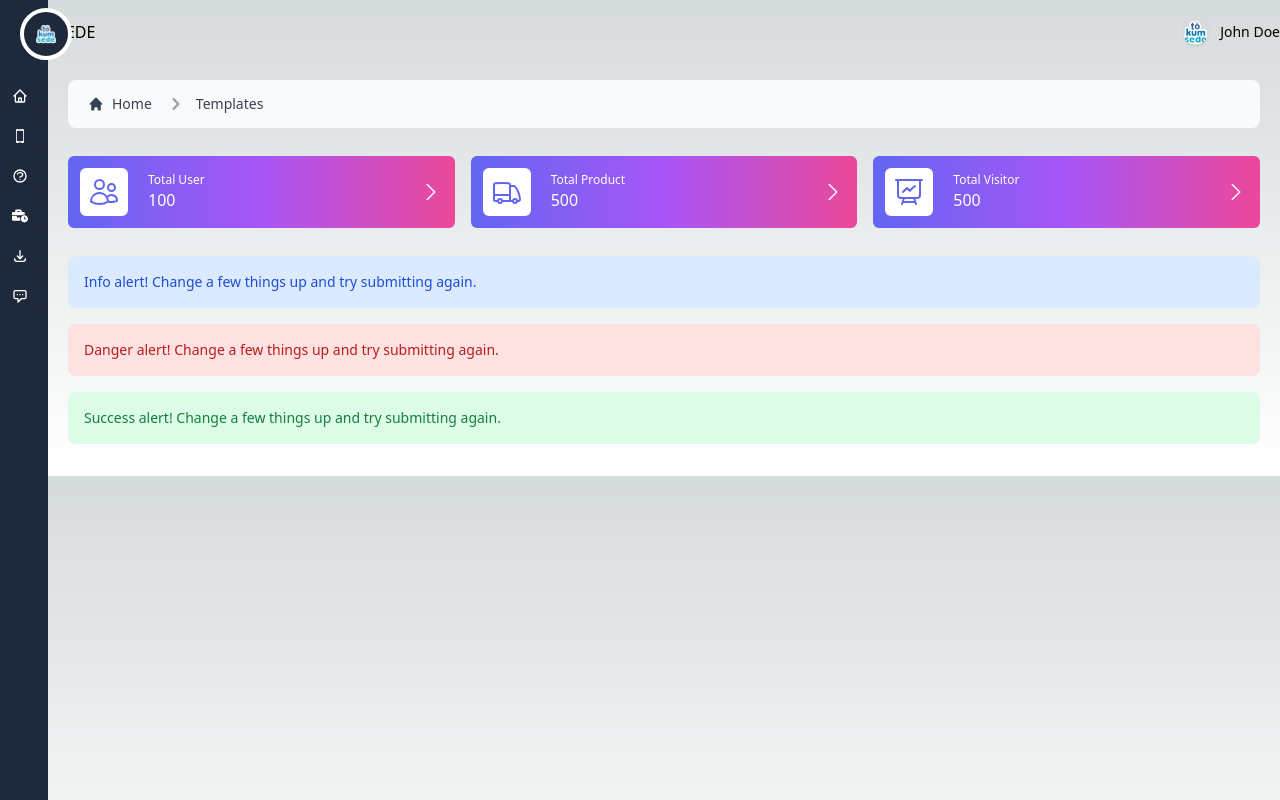
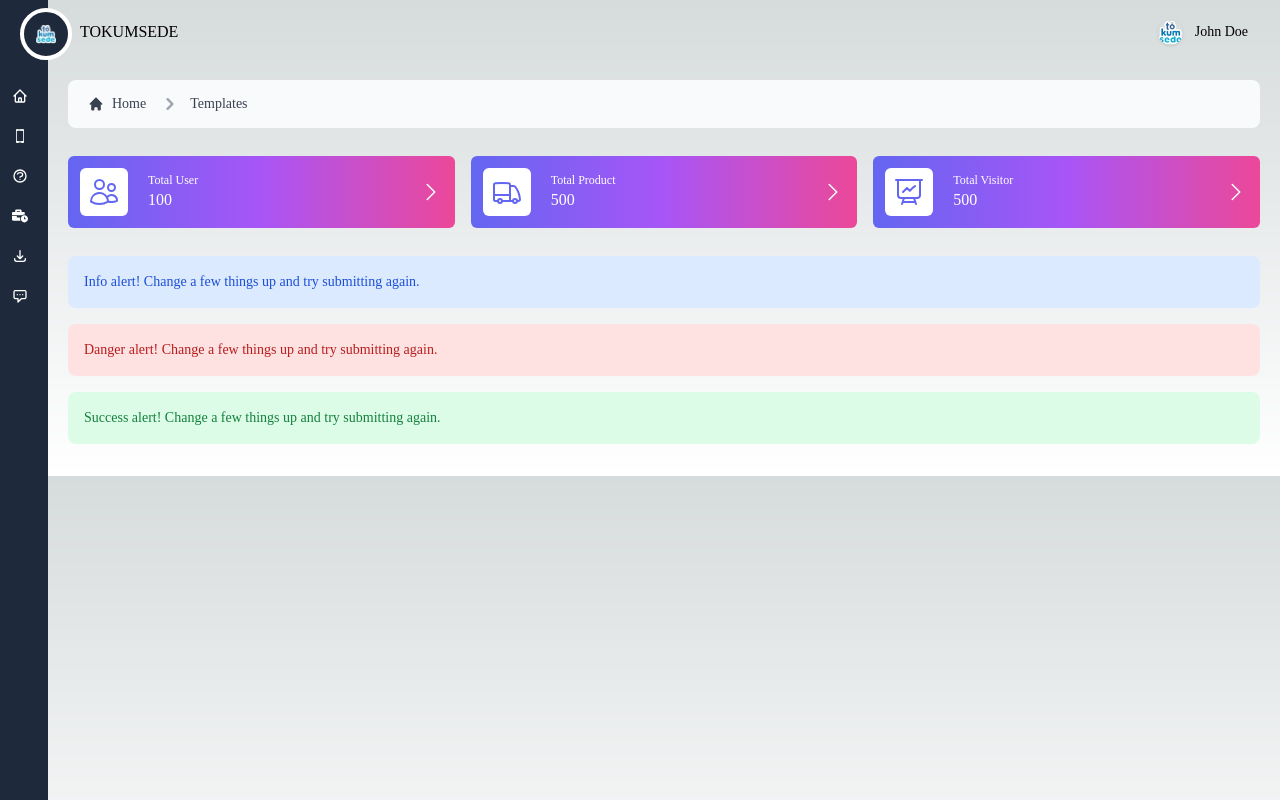
Before and after one commit to Niltond3/tokumsede, a Next.js app: page / in a window 1280 px wide. Built offline with nearby package versions, Linux system fonts and the light colour scheme.

Commit message:
create: theme->spacing && use Spacing in Conttainer component

```diff
--- a/package.json
+++ b/package.json
@@ -20,6 +20,7 @@
   },
   "homepage": "https://github.com/Niltond3/tokumsede#readme",
   "dependencies": {
+    "@next/font": "^13.2.3",
     "next": "13.2.1",
     "prop-types": "^15.8.1",
     "react": "18.2.0",
--- a/src/components/AppBar.tsx
+++ b/src/components/AppBar.tsx
@@ -13,16 +13,13 @@ export default function AppBar() {
   return (
     <Container
       display="flex"
-      pleft="xl"
-      pRight="m"
       position="fixed"
       height="4rem"
       width="100%"
       color="tertiary"
+      p-inline-begin="xxl"
+      p-inline-end="l"
     >
-      {/* <div className="padding logo ml-12 dark:text-white  transform ease-in-out duration-500 flex-none h-full flex items-center justify-center">
-        TOKUMSEDE
-      </div> */}
       <Typography variant="h1" bold={false}>
         TOKUMSEDE
       </Typography>
--- a/src/components/Foundation/Colors.tsx
+++ b/src/components/Foundation/Colors.tsx
@@ -1,6 +1,10 @@
-export default {
+export interface IColors {
+  primary: string;
+  secondary: string;
+  tertiary: string;
+}
+export const Colors: IColors = {
   primary: 'bg-[#eef5f9] text-[#607d8b] dark:bg-[#282a36] dark:text-[#eef5f9]',
-  secondary:
-    'bg-[#1e88e5] text-[#eef5f9] dark:bg-[#1E293B] dark:text-[#eef5f9]',
+  secondary: 'bg-[#1e88e5] text-[#eef5f9] dark:bg-[#1E293B] dark:text-[#eef5f9]',
   tertiary: 'dark:bg-[#0F122A] dark:text-[#eef5f9]'
 };
--- a/src/components/Foundation/Sizing.tsx
+++ b/src/components/Foundation/Sizing.tsx
@@ -1,3 +1,7 @@
+interface ISizingProps {}
+
+interface ISizing {}
+
 export default {
   width: {
     auto: 'w-auto',
--- a/src/components/Foundation/Spacing.tsx
+++ b/src/components/Foundation/Spacing.tsx
@@ -1,82 +1,169 @@
-const variantsMapping = {
-  padding: 'p',
-  margin: 'm'
-};
-const directionMapping = {
-  top: 't',
-  right: 'r',
-  bottom: 'b',
-  left: 'l'
-};
-
-interface generalSpacing {
-  'inset-none': string;
-  'inset-xs': string;
-  'inset-s': string;
-  'inset-m': string;
-  'inset-l': string;
-  'inset-xl': string;
-  'stack-none': string;
-  'stack-xs': string;
-  'stack-s': string;
-  'stack-m': string;
-  'stack-l': string;
-  'stack-xl': string;
-  'inline-none': string;
-  'inline-xs': string;
-  'inline-s': string;
-  'inline-m': string;
-  'inline-l': string;
-  'inline-xl': string;
-}
-interface specificSpacing {
-  none: string;
+export interface ISpacingSizing {
+  undefined: string;
+  xxs: string;
   xs: string;
   s: string;
   m: string;
   l: string;
   xl: string;
+  xxl: string;
 }
-interface returnProps {
-  general: generalSpacing;
-  specific: specificSpacing;
+interface ISpacingOptions {
+  inset: ISpacingSizing;
+  stack: ISpacingSizing;
+  'stack-begin': ISpacingSizing;
+  'stack-end': ISpacingSizing;
+  inline: ISpacingSizing;
+  'inline-begin': ISpacingSizing;
+  'inline-end': ISpacingSizing;
 }
-
-export default function Spacing(
-  variant: keyof typeof variantsMapping,
-  direction: keyof typeof directionMapping = 'bottom'
-): returnProps {
-  const varMap = variantsMapping[variant];
-  const dirMap = directionMapping[direction];
-
-  return {
-    general: {
-      'inset-none': ``,
-      'inset-xs': `${varMap}-1`,
-      'inset-s': `${varMap}-2`,
-      'inset-m': `${varMap}-4`,
-      'inset-l': `${varMap}-8`,
-      'inset-xl': `${varMap}-16`,
-      'stack-none': `${varMap}y-0`,
-      'stack-xs': `${varMap}y-1`,
-      'stack-s': `${varMap}y-2`,
-      'stack-m': `${varMap}y-4`,
-      'stack-l': `${varMap}y-8`,
-      'stack-xl': `${varMap}y-16`,
-      'inline-none': `${varMap}y-0`,
-      'inline-xs': `${varMap}y-1`,
-      'inline-s': `${varMap}y-2`,
-      'inline-m': `${varMap}y-4`,
-      'inline-l': `${varMap}y-8`,
-      'inline-xl': `${varMap}y-16`
+interface ISpacing {
+  margin: ISpacingOptions;
+  padding: ISpacingOptions;
+}
+export const Spacing: ISpacing = {
+  margin: {
+    inset: {
+      undefined: '',
+      xxs: 'm-xxs',
+      xs: 'm-xs',
+      s: 'm-s',
+      m: 'm-m',
+      l: 'm-l',
+      xl: 'm-xl',
+      xxl: 'm-xxl'
     },
-    specific: {
-      none: ``,
-      xs: `${varMap}${dirMap}-1`,
-      s: `${varMap}${dirMap}-2`,
-      m: `${varMap}${dirMap}-4`,
-      l: `${varMap}${dirMap}-8`,
-      xl: `${varMap}${dirMap}-16`
+    stack: {
+      undefined: '',
+      xxs: 'my-xxs',
+      xs: 'my-xs',
+      s: 'my-s',
+      m: 'my-m',
+      l: 'my-l',
+      xl: 'my-xl',
+      xxl: 'my-xxl'
+    },
+    'stack-begin': {
+      undefined: '',
+      xxs: 'mt-xxs',
+      xs: 'mt-xs',
+      s: 'mt-s',
+      m: 'mt-m',
+      l: 'mt-l',
+      xl: 'mt-xl',
+      xxl: 'mt-xxl'
+    },
+    'stack-end': {
+      undefined: '',
+      xxs: 'mb-xxs',
+      xs: 'mb-xs',
+      s: 'mb-s',
+      m: 'mb-m',
+      l: 'mb-l',
+      xl: 'mb-xl',
+      xxl: 'mb-xxl'
+    },
+    inline: {
+      undefined: '',
+      xxs: 'mx-xxs',
+      xs: 'mx-xs',
+      s: 'mx-s',
+      m: 'mx-m',
+      l: 'mx-l',
+      xl: 'mx-xl',
+      xxl: 'mx-xxl'
+    },
+    'inline-begin': {
+      undefined: '',
+      xxs: 'ml-xxs',
+      xs: 'ml-xs',
+      s: 'ml-s',
+      m: 'ml-m',
+      l: 'ml-l',
+      xl: 'ml-xl',
+      xxl: 'ml-xxl'
+    },
+    'inline-end': {
+      undefined: '',
+      xxs: 'mr-xxs',
+      xs: 'mr-xs',
+      s: 'mr-s',
+      m: 'mr-m',
+      l: 'mr-l',
+      xl: 'mr-xl',
+      xxl: 'mr-xxl'
     }
-  };
-}
+  },
+  padding: {
+    inset: {
+      undefined: '',
+      xxs: 'p-xxs',
+      xs: 'p-xs',
+      s: 'p-s',
+      m: 'p-m',
+      l: 'p-l',
+      xl: 'p-xl',
+      xxl: 'p-xxl'
+    },
+    stack: {
+      undefined: '',
+      xxs: 'py-xxs',
+      xs: 'py-xs',
+      s: 'py-s',
+      m: 'py-m',
+      l: 'py-l',
+      xl: 'py-xl',
+      xxl: 'py-xxl'
+    },
+    'stack-begin': {
+      undefined: '',
+      xxs: 'pt-xxs',
+      xs: 'pt-xs',
+      s: 'pt-s',
+      m: 'pt-m',
+      l: 'pt-l',
+      xl: 'pt-xl',
+      xxl: 'pt-xxl'
+    },
+    'stack-end': {
+      undefined: '',
+      xxs: 'pb-xxs',
+      xs: 'pb-xs',
+      s: 'pb-s',
+      m: 'pb-m',
+      l: 'pb-l',
+      xl: 'pb-xl',
+      xxl: 'pb-xxl'
+    },
+    inline: {
+      undefined: '',
+      xxs: 'px-xxs',
+      xs: 'px-xs',
+      s: 'px-s',
+      m: 'px-m',
+      l: 'px-l',
+      xl: 'px-xl',
+      xxl: 'px-xxl'
+    },
+    'inline-begin': {
+      undefined: '',
+      xxs: 'pl-xxs',
+      xs: 'pl-xs',
+      s: 'pl-s',
+      m: 'pl-m',
+      l: 'pl-l',
+      xl: 'pl-xl',
+      xxl: 'pl-xxl'
+    },
+    'inline-end': {
+      undefined: '',
+      xxs: 'pr-xxs',
+      xs: 'pr-xs',
+      s: 'pr-s',
+      m: 'pr-m',
+      l: 'pr-l',
+      xl: 'pr-xl',
+      xxl: 'pr-xxl'
+    }
+  }
+};
--- a/src/components/Ui/Layout/Container.tsx
+++ b/src/components/Ui/Layout/Container.tsx
@@ -1,25 +1,14 @@
 import { ReactNode } from 'react';
 
-import Colors from 'components/Foundation/Colors';
+import { IColors, Colors } from 'components/Foundation/Colors';
 import Layout from 'components/Foundation/Layout';
 import Sizing from 'components/Foundation/Sizing';
-import Spacing from 'components/Foundation/Spacing';
+import { ISpacingSizing, Spacing } from 'components/Foundation/Spacing';
 
 import PropTypes from 'prop-types';
 
 const { position, display } = Layout;
 const { width, height } = Sizing;
-const m = Spacing('margin').general;
-const mt = Spacing('margin', 'top').specific;
-const mb = Spacing('margin', 'bottom').specific;
-const ml = Spacing('margin', 'left').specific;
-const mr = Spacing('margin', 'right').specific;
-
-const p = Spacing('padding').general;
-const pt = Spacing('padding', 'top').specific;
-const pb = Spacing('padding', 'bottom').specific;
-const pl = Spacing('padding', 'left').specific;
-const pr = Spacing('padding', 'right').specific;
 
 interface props {
   children?: ReactNode;
@@ -27,54 +16,59 @@ interface props {
   display: keyof typeof display;
   height: keyof typeof height;
   width: keyof typeof width;
-  margin?: keyof typeof m;
-  mTop?: keyof typeof mt;
-  mBotton?: keyof typeof mb;
-  mleft?: keyof typeof ml;
-  mRight?: keyof typeof mr;
-  padding?: keyof typeof p;
-  pTop?: keyof typeof pt;
-  pBotton?: keyof typeof pb;
-  pleft?: keyof typeof pl;
-  pRight?: keyof typeof pr;
-  color: keyof typeof Colors;
+  color: keyof IColors;
+  'p-inset'?: keyof ISpacingSizing;
+  'p-stack'?: keyof ISpacingSizing;
+  'p-stack-begin'?: keyof ISpacingSizing;
+  'p-stack-end'?: keyof ISpacingSizing;
+  'p-inline'?: keyof ISpacingSizing;
+  'p-inline-begin'?: keyof ISpacingSizing;
+  'p-inline-end'?: keyof ISpacingSizing;
+  'm-inset'?: keyof ISpacingSizing;
+  'm-stack'?: keyof ISpacingSizing;
+  'm-stack-begin'?: keyof ISpacingSizing;
+  'm-stack-end'?: keyof ISpacingSizing;
+  'm-inline'?: keyof ISpacingSizing;
+  'm-inline-begin'?: keyof ISpacingSizing;
+  'm-inline-end'?: keyof ISpacingSizing;
 }
-export default function Container({
-  children,
-  position,
-  display,
-  height,
-  width,
-  margin = 'inset-none',
-  mTop = 'none',
-  mBotton = 'none',
-  mleft = 'none',
-  mRight = 'none',
-  padding = 'inset-none',
-  pTop = 'none',
-  pBotton = 'none',
-  pleft = 'none',
-  pRight = 'none',
-  color
-}: props) {
+
+export default function Container({ ...rest }: props) {
+  const { color, display, height, position, width, children } = rest;
+
+  const { 'm-inset': mIns, 'p-inset': pIns } = rest;
+  const { 'm-inline': mInl, 'm-inline-end': mInlE, 'm-inline-begin': mInlB } = rest;
+  const { 'p-inline': pInl, 'p-inline-end': pInlE, 'p-inline-begin': pInlB } = rest;
+
+  const { 'm-stack': mSta, 'm-stack-end': mStaE, 'm-stack-begin': mStaB } = rest;
+  // eslint-disable-next-line prettier/prettier
+  const { 'p-stack': pSta, 'p-stack-end': pStaE, 'p-stack-begin': pStaB } = rest;
+
+  const { margin, padding } = Spacing;
   const twPosition = Layout.position[position];
   const twDisplay = Layout.display[display];
   const twHeight = Sizing.height[height];
   const twWidth = Sizing.width[width];
   const twColors = Colors[color];
-  const twMargin = m[margin];
-  const twmTop = mt[mTop];
-  const twmBotton = mb[mBotton];
-  const twmleft = ml[mleft];
-  const twmRight = mr[mRight];
-  const twPadding = p[padding];
-  const twpTop = pt[pTop];
-  const twpBotton = pb[pBotton];
-  const twpleft = pl[pleft];
-  const twpRight = pr[pRight];
+  const twmIns = margin.inset[mIns || 'undefined'];
+  const twmInl = margin.inline[mInl || 'undefined'];
+  const twmSta = margin.stack[mSta || 'undefined'];
+  const twmInlE = margin['inline-end'][mInlE || 'undefined'];
+  const twmInlB = margin['inline-begin'][mInlB || 'undefined'];
+  const twmStaE = margin['stack-end'][mStaE || 'undefined'];
+  const twmStaB = margin['stack-begin'][mStaB || 'undefined'];
+
+  const twpIns = padding.inset[pIns || 'undefined'];
+  const twpInl = padding.inline[pInl || 'undefined'];
+  const twpSta = padding.stack[pSta || 'undefined'];
+  const twpInlE = padding['inline-end'][pInlE || 'undefined'];
+  const twpInlB = padding['inline-begin'][pInlB || 'undefined'];
+  const twpStaE = padding['stack-end'][pStaE || 'undefined'];
+  const twpStaB = padding['stack-begin'][pStaB || 'undefined'];
+
   return (
     <div
-      className={`${twPosition} ${twDisplay} ${twHeight} ${twWidth} ${twColors} ${twMargin} ${twmTop} ${twmBotton} ${twmleft} ${twmRight} ${twPadding} ${twpTop} ${twpBotton} ${twpleft} ${twpRight} `}
+      className={`${twPosition} ${twDisplay} ${twHeight} ${twWidth} ${twColors} ${twmIns} ${twmInl} ${twmSta} ${twmInlE} ${twmInlB} ${twmStaE} ${twmStaB} ${twpIns} ${twpInl} ${twpSta} ${twpInlE} ${twpInlB} ${twpStaE} ${twpStaB}`}
     >
       {children}
     </div>
--- a/src/components/Utils/Head.tsx
+++ b/src/components/Utils/Head.tsx
@@ -9,9 +9,7 @@ interface Props {
 export default function Head({ children }: Props) {
   return (
     <NextHead>
-      <title>
-        TôKumSede - O melhor e mais confiável delivery de água do Nordeste.
-      </title>
+      <title>TôKumSede - O melhor e mais confiável delivery de água do Nordeste.</title>
       <meta
         name="description"
         content="O TôKumSede é uma rede inovadora de distribuição de água com
--- a/tailwind.config.js
+++ b/tailwind.config.js
@@ -4,24 +4,16 @@ module.exports = {
   theme: {
     extend: {
       spacing: {
-        'inset-none': '0px',
-        'inset-xs': '0.125rem',
-        'inset-s': '0.5rem',
-        'inset-m': '1rem',
-        'inset-l': '3rem',
-        'inset-xl': '4rem',
-        'stack-none': '0px',
-        'stack-xs': '0.125rem',
-        'stack-s': '0.5rem',
-        'stack-m': '1rem',
-        'stack-l': '3rem',
-        'stack-xl': '4rem',
-        'inline-none': '0px',
-        'inline-xs': '0.125rem',
-        'inline-s': '0.5rem',
-        'inline-m': '1rem',
-        'inline-l': '3rem',
-        'inline-xl': '4rem'
+        xxs: '0.125px',
+        xs: '0.25rem',
+        s: '0.5rem',
+        m: '1rem',
+        l: '2rem',
+        xl: '4rem',
+        xxl: '5rem'
+      },
+      fontFamily: {
+        sans: []
       }
     }
   },
```
Also changed, not shown: 2 other files (tests, documents, lock files or other folders).
